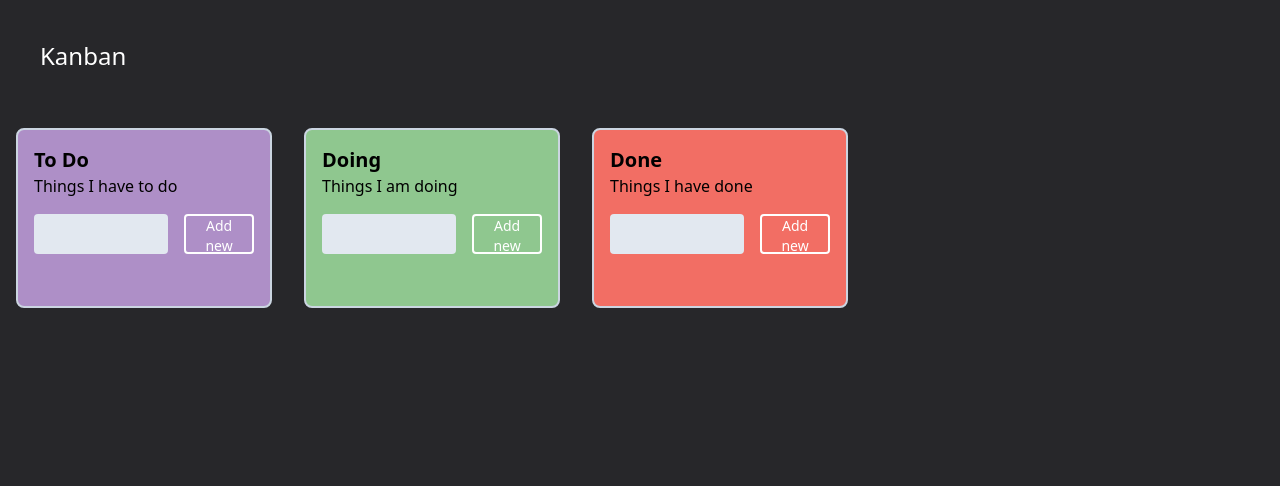
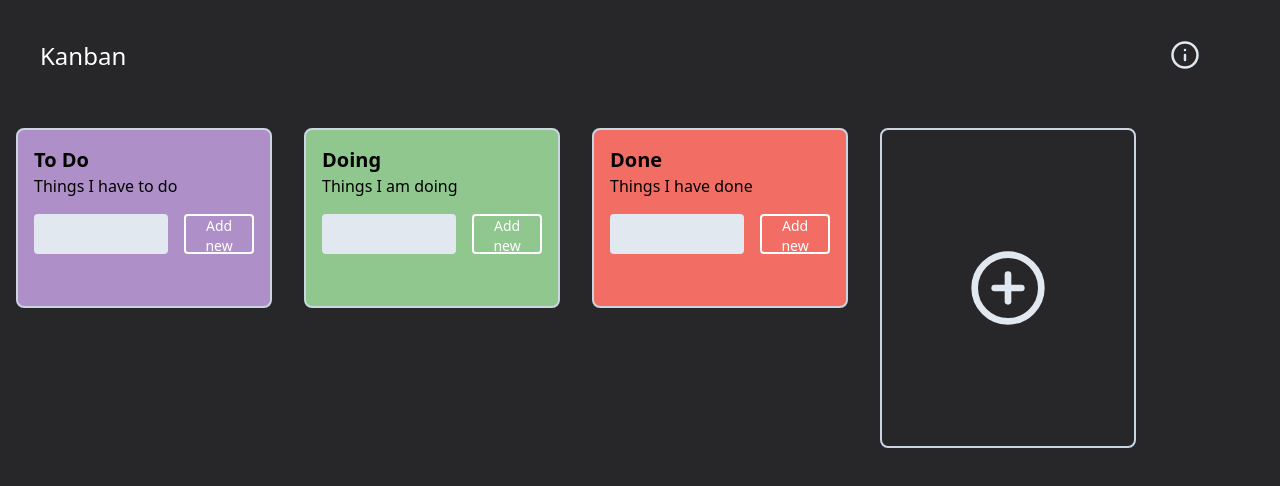
Before and after one commit to erickzz/Kanban, a React (Vite) app: page / in a window 1280 px wide. Shown: the top 486 px of the page. Built offline with nearby package versions, Linux system fonts and the light colour scheme.

Commit message:
Icones novos

```diff
--- a/src/App.tsx
+++ b/src/App.tsx
@@ -1,3 +1,4 @@
+import { Info, PlusCircle } from 'lucide-react';
 import { useState } from 'react';
 import { CardProperties } from './types';
 import Card from './components/Card';
@@ -32,17 +33,24 @@ function App() {
   const cards: CardProperties[] =
     storedCards.length > 0 ? storedCards : defaultCards;
 
-  const [cardsState, setCardsState] = useState<CardProperties[]>(cards);
+  const [cardsState] = useState<CardProperties[]>(cards);
 
   return (
     <div className="w-screen h-screen bg-zinc-800">
-      <div className="p-10 text-white text-2xl">
+      <div className="p-10 mr-10 text-white text-2xl flex justify-between ">
         <h2>Kanban</h2>
+        <Info size={30} className="text-slate-200 cursor-pointer" />
       </div>
-      <div className="flex">
+      <div className="flex ">
         {cardsState.map((card, index) => (
           <Card key={index} cardOptions={card} />
         ))}
+        <div
+          className={`border-slate-300 border-2 p-4 rounded-lg m-4 w-1/5 flex justify-center items-center`}
+          style={{ backgroundColor: 'transparent', height: `320px` }}
+        >
+          <PlusCircle size={80} className="text-slate-200 cursor-pointer" />
+        </div>
       </div>
     </div>
   );
--- a/src/components/Card.tsx
+++ b/src/components/Card.tsx
@@ -1,6 +1,6 @@
 import { useState, useEffect, useRef } from 'react';
 import { CardProperties, CardItems } from '../types';
-import { Trash, Pencil } from 'lucide-react';
+import { Trash, Pencil, ArrowLeftRight } from 'lucide-react';
 
 function Card({ cardOptions }: { cardOptions: CardProperties }) {
   const options = cardOptions;
@@ -62,6 +62,10 @@ function Card({ cardOptions }: { cardOptions: CardProperties }) {
     localStorage.setItem('cardItems', JSON.stringify(newItems));
   };
 
+  const moveItem = (id: number) => {
+    console.log(id);
+  };
+
   const cardId = cardOptions.id;
   const itensNumber = cardItems.filter((item) => item.cardId === cardId).length;
   const height = 180 + 70 * itensNumber;
@@ -75,7 +79,7 @@ function Card({ cardOptions }: { cardOptions: CardProperties }) {
               id={item.id.toString()}
               ref={inputRef}
               defaultValue={item.value}
-              className="bg-slate-200 w-3/4"
+              className="bg-slate-200 w-2/4 cursor-default"
               onBlur={() => {
                 editItem(item.id);
               }}
@@ -85,6 +89,15 @@ function Card({ cardOptions }: { cardOptions: CardProperties }) {
             />
             {/* {item.value} */}
             <div className="w-1/6 flex justify-end">
+              <button>
+                <ArrowLeftRight
+                  size={20}
+                  className="text-zinc-500 hover:text-zinc-800 transition-colors"
+                  onClick={() => {
+                    moveItem(item.id);
+                  }}
+                />
+              </button>
               <button
                 className="px-4 h-auto w-2"
                 onClick={() => {
@@ -93,7 +106,10 @@ function Card({ cardOptions }: { cardOptions: CardProperties }) {
                   input?.focus();
                 }}
               >
-                <Pencil size={20} color="rgba(0,0,0,0.5)" />
+                <Pencil
+                  size={20}
+                  className="text-zinc-500 hover:text-zinc-800 transition-colors "
+                />
               </button>
               <button
                 className="px-4 h-auto w-2 mr-2"
@@ -101,7 +117,10 @@ function Card({ cardOptions }: { cardOptions: CardProperties }) {
                   deleteItem(item.id);
                 }}
               >
-                <Trash size={20} color="rgba(0,0,0,0.5)" />
+                <Trash
+                  size={20}
+                  className="text-zinc-500 hover:text-zinc-800 transition-colors "
+                />
               </button>
             </div>
           </div>
@@ -121,7 +140,7 @@ function Card({ cardOptions }: { cardOptions: CardProperties }) {
         {ItemsRender}
         <div className="flex h-auto w-auto  ">
           <input
-            className="bg-slate-200 rounded mt-4 mr-4 h-10 p-2 w-4/6 focus:outline-none"
+            className=" bg-slate-200 rounded mt-4 mr-4 h-10 p-2 w-4/6 focus:outline-none"
             onChange={(e) => setNewCardOption(e.target.value)}
             value={newCardOption}
           />
```
